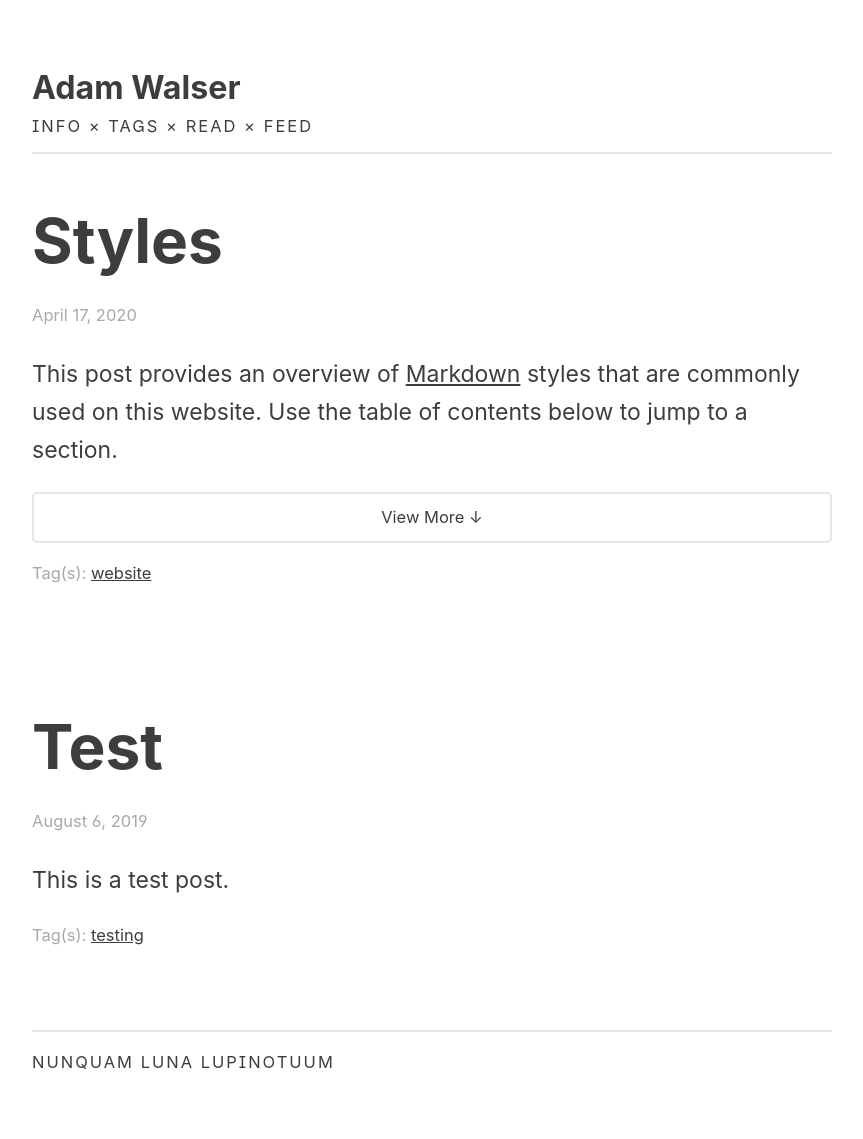
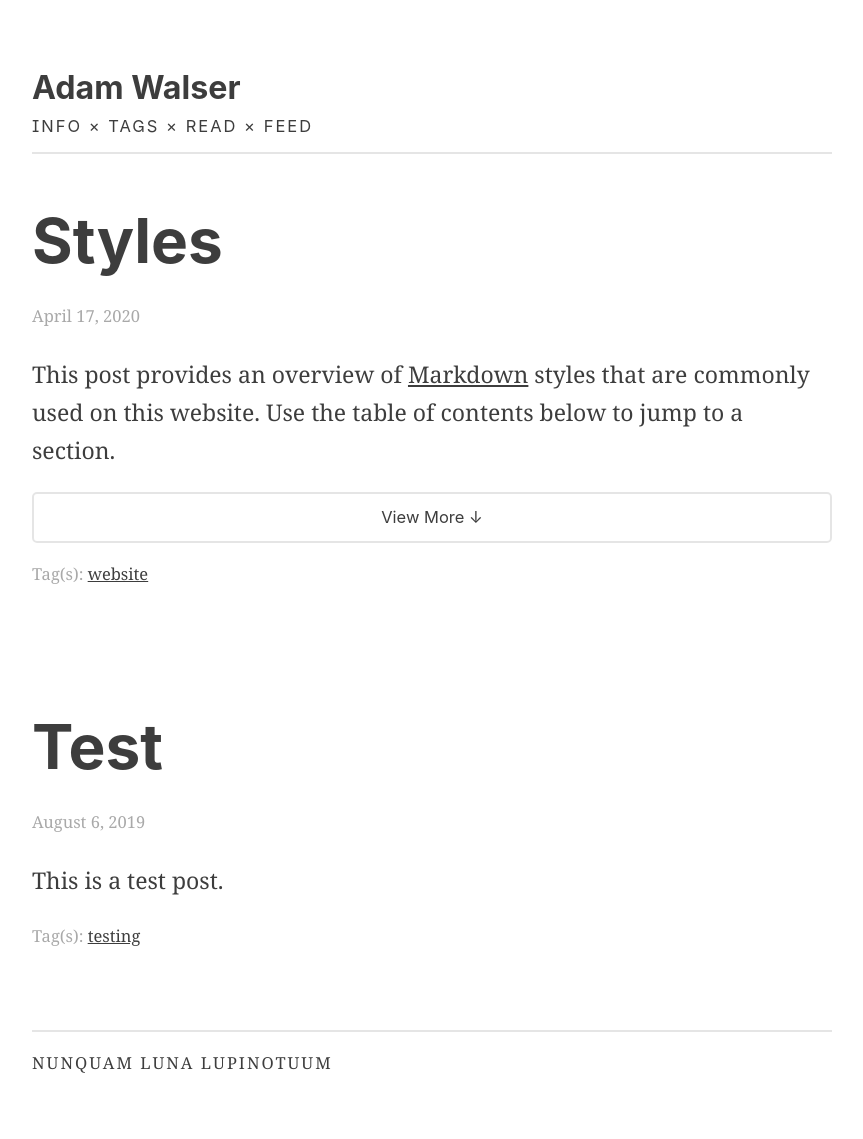
Before and after one commit to ajpwalser/ajpwalser.github.io, a Jekyll site: the page built from index.html, in a window 1280 px wide. Shown: the whole page, without its empty margins (208-1071 px from the left). Built offline with Jekyll 4.4.1, drawn with Linux system fonts in a browser that asks for light colours; some web fonts are replaced; the list of posts is cut into pages by our own code.

Commit message:
Update style.css

```diff
--- a/css/style.css
+++ b/css/style.css
@@ -6,7 +6,7 @@ html { font-family: 'Inter', sans-serif; }
 
 /* Body ⌁ */
 
-html {
+p {
 	font-family: Georgia, serif;
 }
 
```
